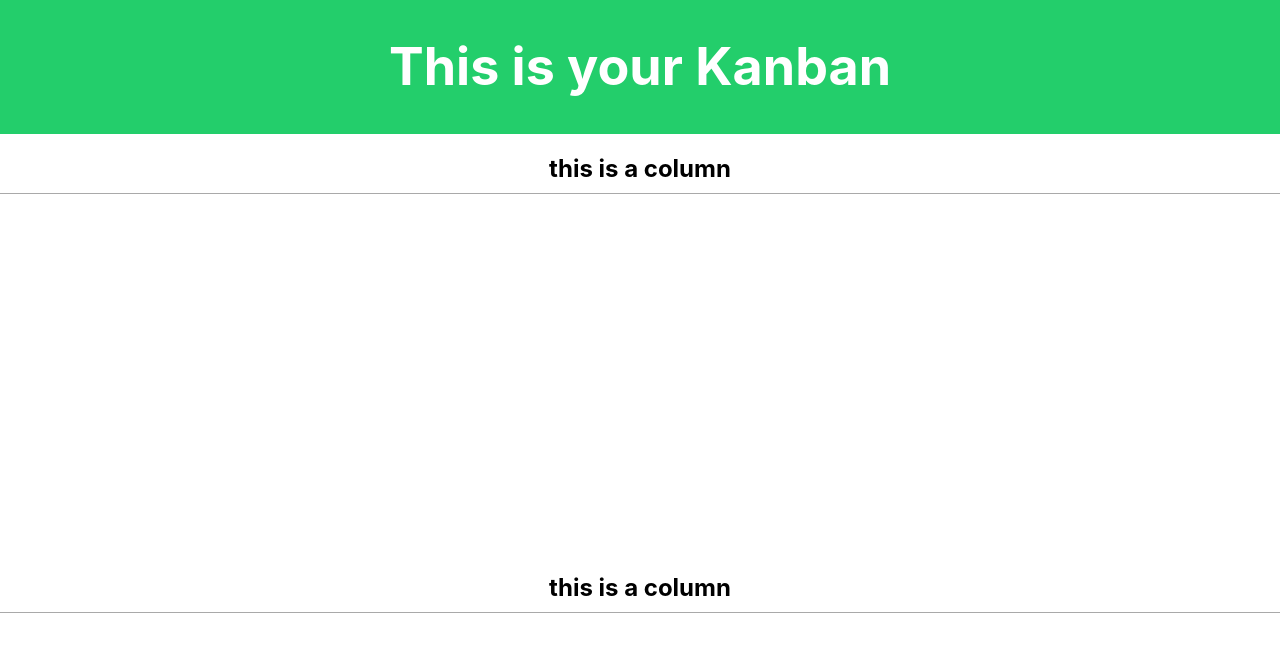
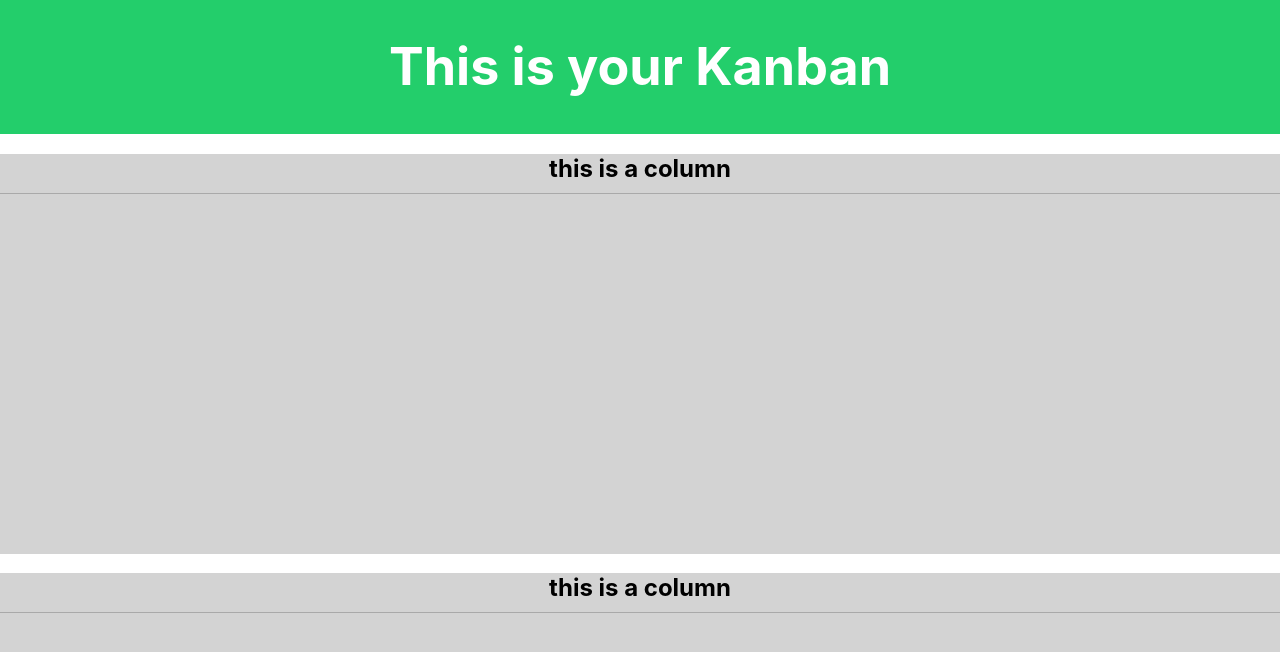
Before and after one commit to Angelica137/kanban, a React (Create React App) app: page / in a window 1280 px wide. Shown: the top 652 px of the page. Built offline with nearby package versions, Linux system fonts and the light colour scheme.

Commit message:
amend typo column styling

```diff
--- a/src/components/Column/Column.js
+++ b/src/components/Column/Column.js
@@ -5,7 +5,7 @@ const ColumnWrapper = styled.div`
   list-style: none;
   text-align: left;
   padding: 0;
-  background: LisghtGray;
+  background: LightGray;
   border-radious: 20px;
   min-height: 50vh;
   width: 2-vw;
```
